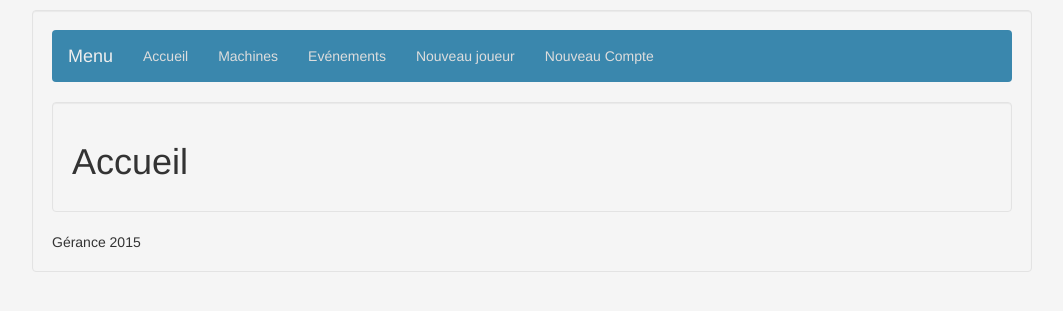
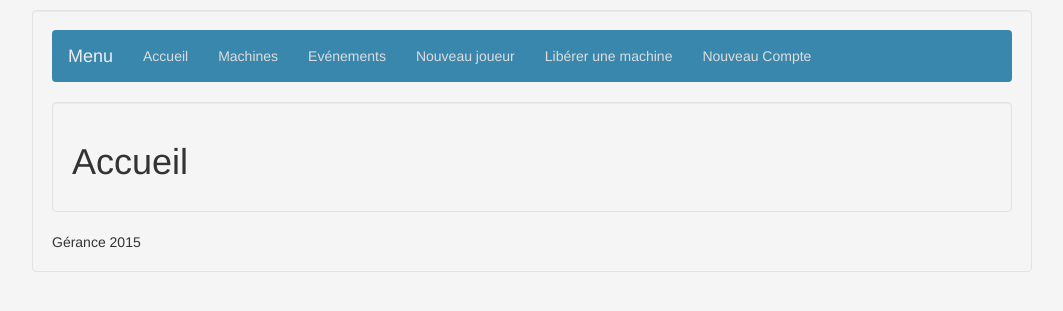
Before and after one commit to Ithrynluin/gestion_js, a PHP site: page / in a window 1280 px wide; the page is wider, and only the part inside the window is pictured. Shown: the top 311 px of that part, without its empty margins (108-1171 px from the left). Run offline with PHP 8.4, Linux system fonts and the light colour scheme.

Commit message:
ajout menu liberer machine

```diff
--- a/include/menu.inc.php
+++ b/include/menu.inc.php
@@ -25,6 +25,9 @@
 					<a href="index.php?page=3">Nouveau joueur</a>
 				</li>
 				<li>
+					<a href="index.php?page=7">Libérer une machine</a>
+				</li>
+				<li>
 					<a href="index.php?page=4">Nouveau Compte</a>
 				</li>
 			</ul>
--- /dev/null
+++ b/include/pages/liberer_machine.php
@@ -0,0 +1 @@
+<h1>Libérer une machine</h1>
--- a/include/texte.inc.php
+++ b/include/texte.inc.php
@@ -24,6 +24,9 @@ switch ($page) {
 	case 6:
 		include_once('pages/debiter.php');
 		break;
+	case 7:
+		include_once('pages/liberer_machine.php');
+		break;
 	default : 	include_once('pages/accueil.inc.php');
 }
 
```
